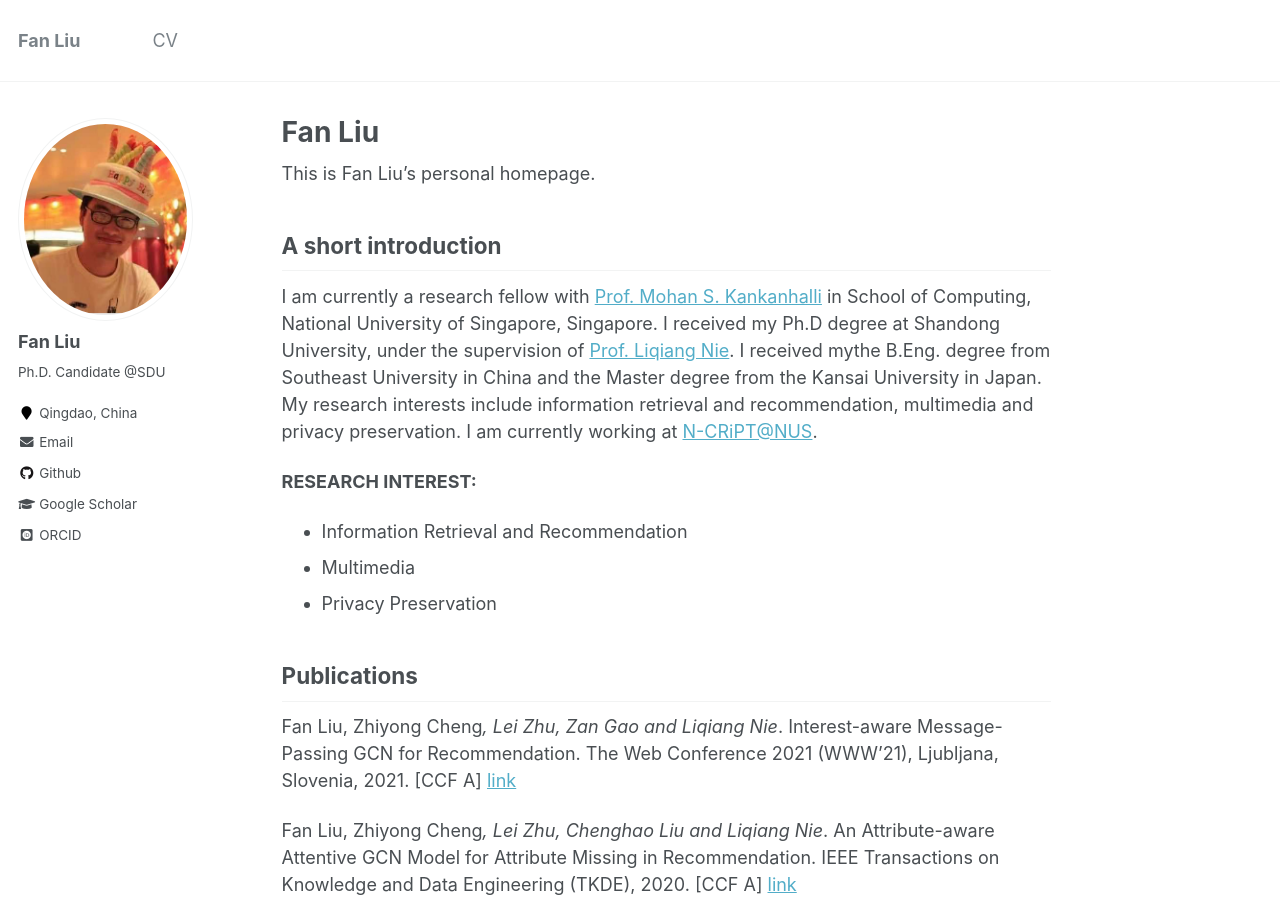
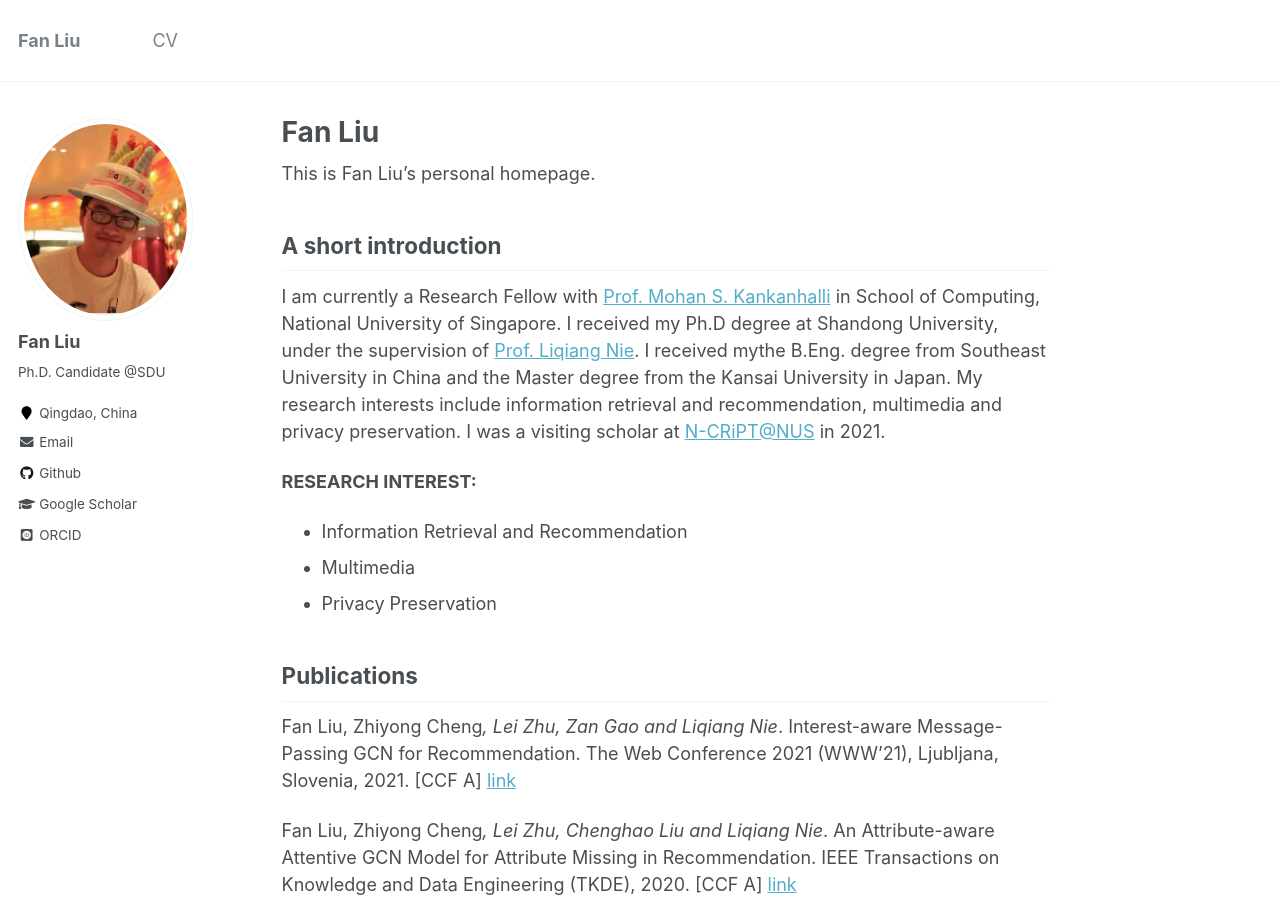
Before and after one commit to liufancs/liufancs.github.io, a Jekyll site: the page built from _pages/about.md, in a window 1280 px wide and 900 px high. Built offline with Jekyll 4.4.1, drawn with Linux system fonts in a browser that asks for light colours; some web fonts are replaced.

Commit message:
Update about.md

```diff
--- a/_pages/about.md
+++ b/_pages/about.md
@@ -11,7 +11,7 @@ redirect_from:
 This is Fan Liu's personal homepage.
 
 ## A short introduction
-I am currently a research fellow with [Prof. Mohan S. Kankanhalli](https://www.comp.nus.edu.sg/~mohan/) in School of Computing, National University of Singapore, Singapore. I received my Ph.D degree at Shandong University, under the supervision of [Prof. Liqiang Nie](https://liqiangnie.github.io/index.html). I received mythe B.Eng. degree from Southeast University in China and the Master degree from the Kansai University in Japan. My research interests include information retrieval and recommendation, multimedia and privacy preservation. I am currently working at [N-CRiPT@NUS](https://ncript.comp.nus.edu.sg/).
+I am currently a Research Fellow with [Prof. Mohan S. Kankanhalli](https://www.comp.nus.edu.sg/~mohan/) in School of Computing, National University of Singapore. I received my Ph.D degree at Shandong University, under the supervision of [Prof. Liqiang Nie](https://liqiangnie.github.io/index.html). I received mythe B.Eng. degree from Southeast University in China and the Master degree from the Kansai University in Japan. My research interests include information retrieval and recommendation, multimedia and privacy preservation. I was a visiting scholar at [N-CRiPT@NUS](https://ncript.comp.nus.edu.sg/) in 2021.
 
 <b>RESEARCH INTEREST:</b>
 * Information Retrieval and Recommendation
```
